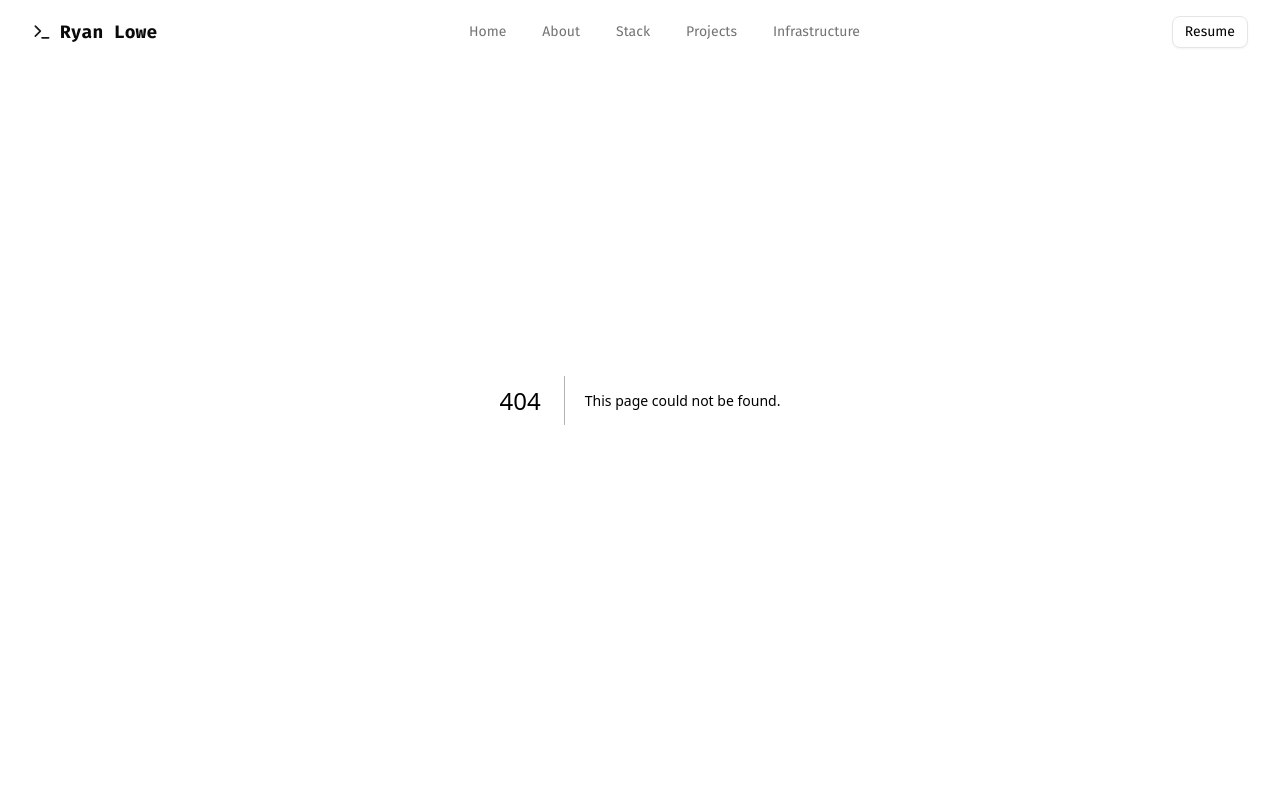
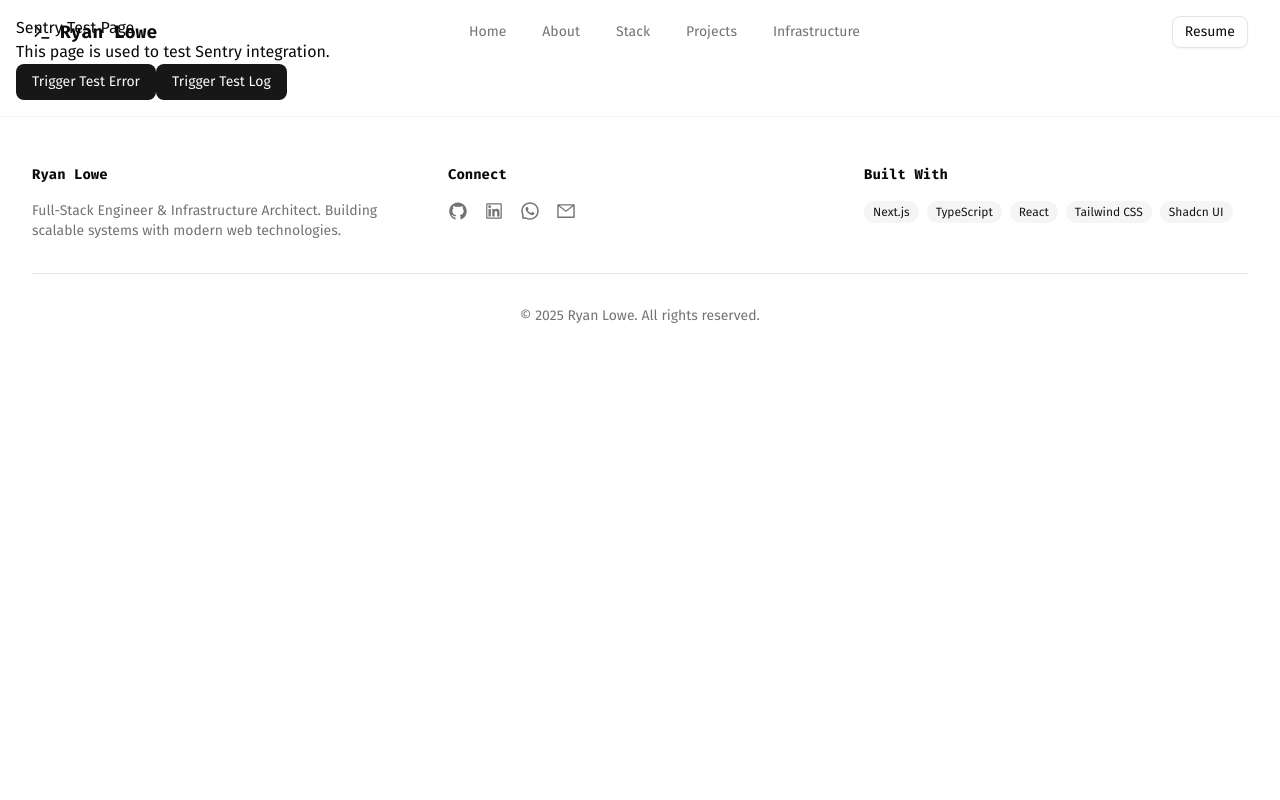
Before and after one commit to phyter1/main, a Next.js app: page /t/sentry in a window 1280 px wide. Before the commit this address had no page. Shown: the top 800 px of the page. Built offline with nearby package versions, Linux system fonts and the light colour scheme.

Commit message:
feat: add SentryTestPage and TestPagesLayout components for Sentry integration testing

```diff
--- /dev/null
+++ b/src/app/t/sentry/layout.tsx
@@ -0,0 +1,7 @@
+export default function TestPagesLayout({
+  children,
+}: {
+  children: React.ReactNode;
+}) {
+  return <div className="">{children}</div>;
+}
--- /dev/null
+++ b/src/app/t/sentry/page.tsx
@@ -0,0 +1,27 @@
+"use client";
+
+import { Button } from "@/components/ui/button";
+
+export default function SentryTestPage() {
+  return (
+    <div className="p-4">
+      <h1>Sentry Test Page</h1>
+      <p>This page is used to test Sentry integration.</p>
+      <Button
+        onClick={() => {
+          // This will cause a test error to be sent to Sentry
+          throw new Error("Test Sentry Error from Sentry Test Page");
+        }}
+      >
+        Trigger Test Error
+      </Button>
+      <Button
+        onClick={() => {
+          console.log("This is a test log for Sentry.");
+        }}
+      >
+        Trigger Test Log
+      </Button>
+    </div>
+  );
+}
```
